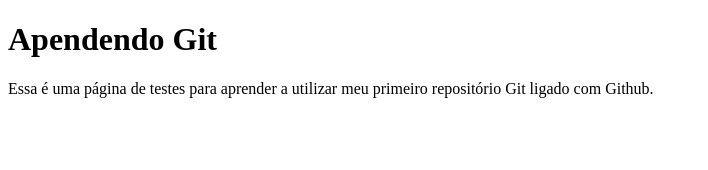
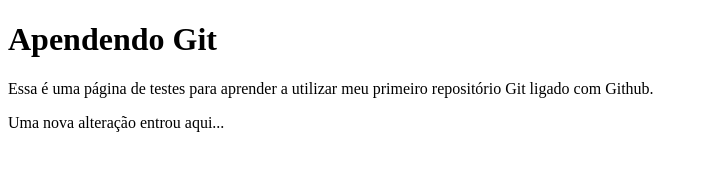
Before and after one commit to murielysc/RepositorioTeste, a plain HTML site: page index.html in a window 1280 px wide. Shown: the whole page, without its empty margins (0-708 px from the left). Drawn offline with Linux system fonts and the light colour scheme.

Commit message:
nova tag p

```diff
--- a/index.html
+++ b/index.html
@@ -11,6 +11,9 @@
         Essa é uma página de testes para aprender a utilizar
         meu primeiro repositório Git ligado com Github.
     </p>
+    <p>
+        Uma nova alteração entrou aqui...
+    </p>
 
 </body>
 </html>
```
